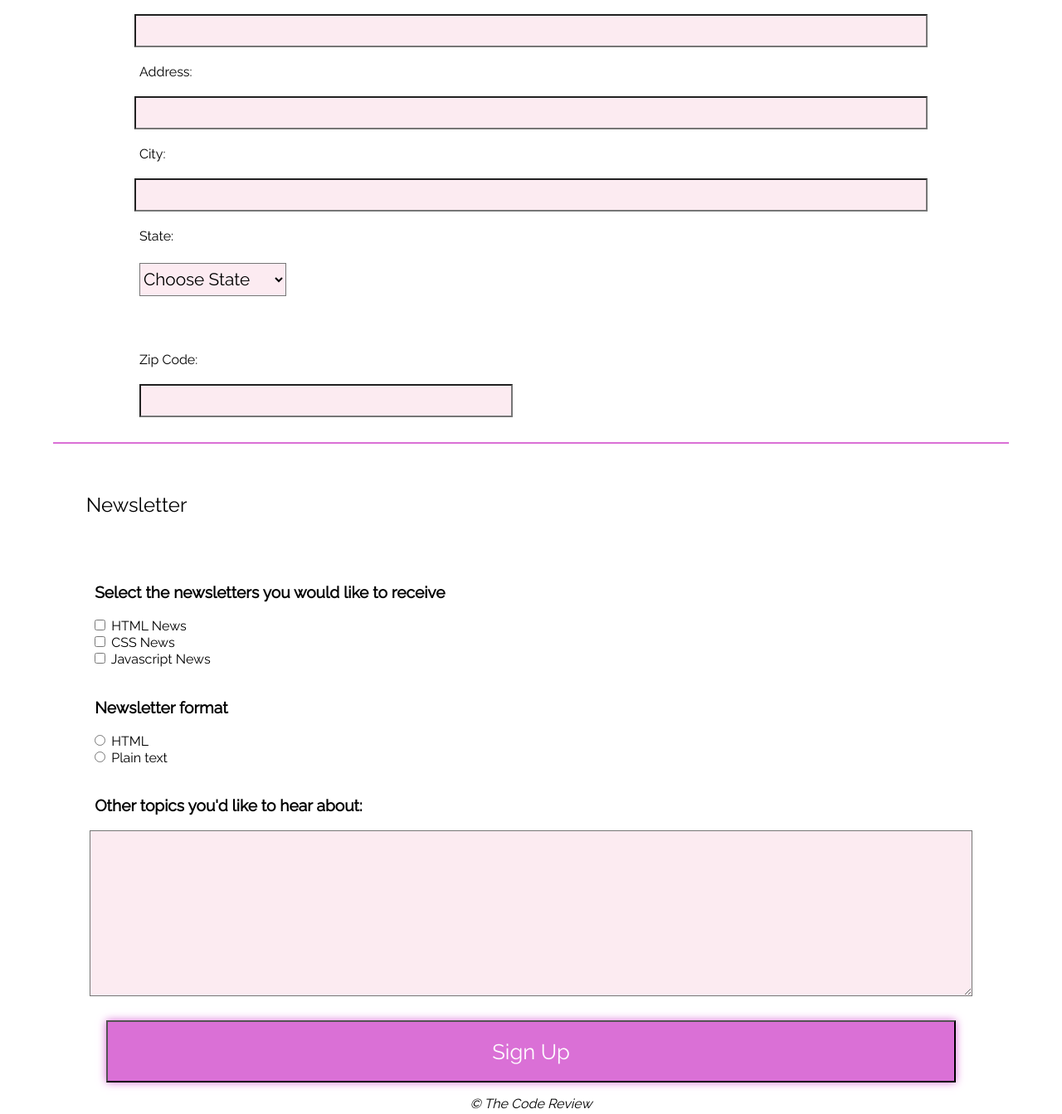
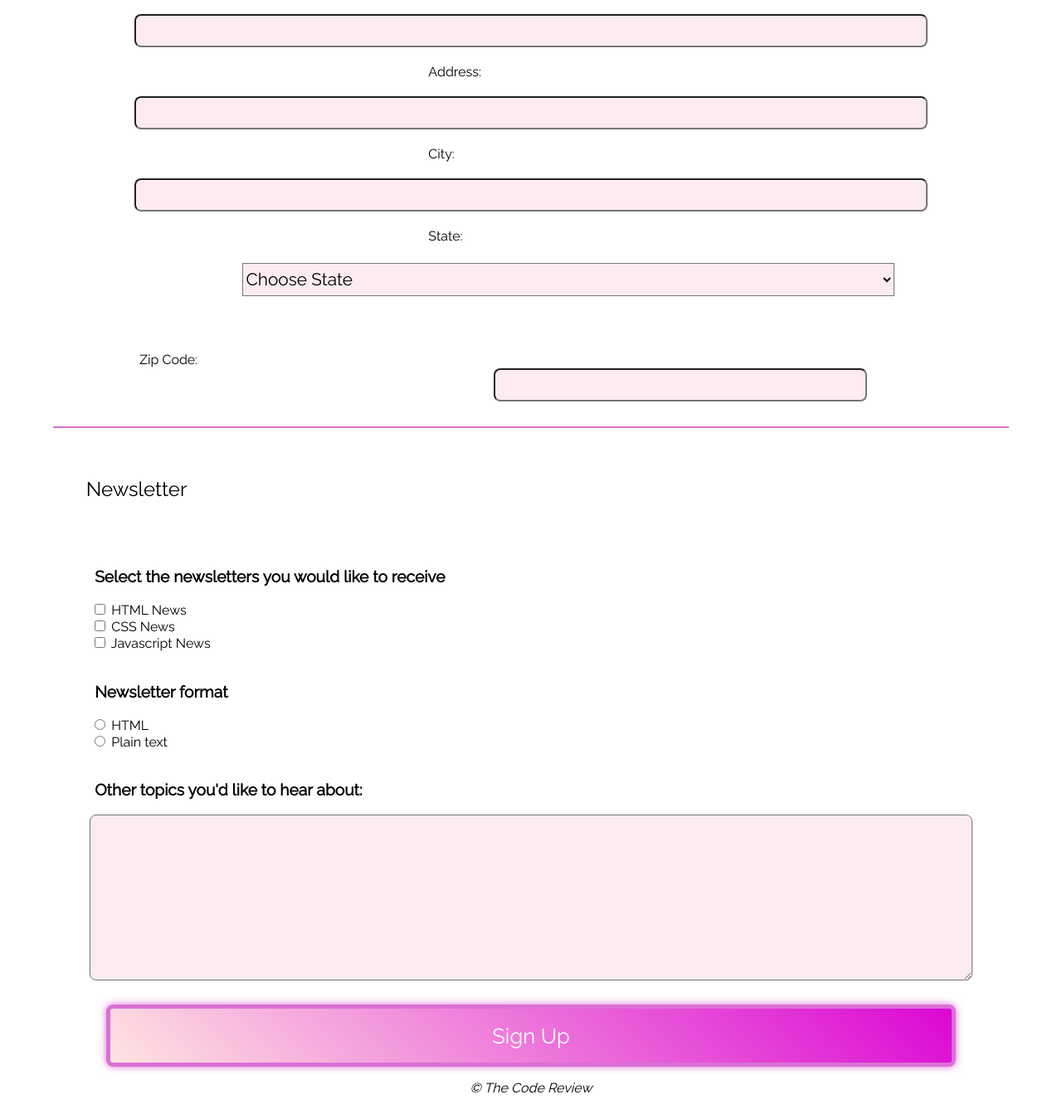
Before and after one commit to nycolew/TechDegree-Project-3, a plain HTML site: page index.html in a window 1280 px wide. Shown: the part 544-1887 px from the top of the page at 83% size. Drawn offline with Linux system fonts and the light colour scheme.

Commit message:
For review, code not working to adapt to desktop

```diff
--- a/css/styles.css
+++ b/css/styles.css
@@ -71,6 +71,7 @@ input:not([type=radio]):not([type=checkbox]) {
   height: 40px;
   margin-top: 20px;
   margin-bottom: 20px;
+  border-radius: 8px;
 }
 
 h2,
@@ -117,12 +118,13 @@ select {
 
 #comment {
   text-align: left;
+  border-radius: 8px;
 }
 
 input:focus,
 textarea:focus,
 select:focus {
-  border: 2px solid orchid;
+  border: 3px solid orchid;
 }
 
 textarea {
@@ -148,16 +150,18 @@ input[type=checkbox] {
 }
 
 button {
-  background: orchid;
+  background: linear-gradient(45deg, mistyrose, #DB07D4);
   display: block;
   width: 80%;
   height: 75px;
   margin-left: auto;
   margin-right: auto;
+  border: 5px solid orchid;
   box-shadow: 0 0 10px orchid;
   color: white;
   font-family: 'Raleway', sans-serif;
   font-size: 1.6em;
+  border-radius: 8px;
 }
 
 footer {
@@ -170,4 +174,20 @@ footer {
 
 @media(min-width: 768px) {
 
+  .container {
+    display: flex;
+    flex-wrap: wrap;
+    justify-content: center;
+  }
+
+.container label {
+  width: 30%;
 }
+
+.container input,
+.container select {
+  width: 70%;
+}
+
+
+}
--- a/index.html
+++ b/index.html
@@ -19,6 +19,7 @@
         <div class="contact-info">
           <fieldset>
             <legend>Contact Information</legend>
+            <div class="container">
               <label for="name">Full Name:</label>
               <input type="text" id="name" name="user_name" placeholder="Required">
               <label for="mail">Email:</label>
@@ -84,6 +85,7 @@
               </select>
               <label for="zip">Zip Code:</label>
               <input type="number" id="zip" name="user_zip">
+            </div>
           </fieldset>
         </div>
         <fieldset>
```
Also changed, not shown: 1 other file. Lines whose indentation alone changed are shown as unchanged.
